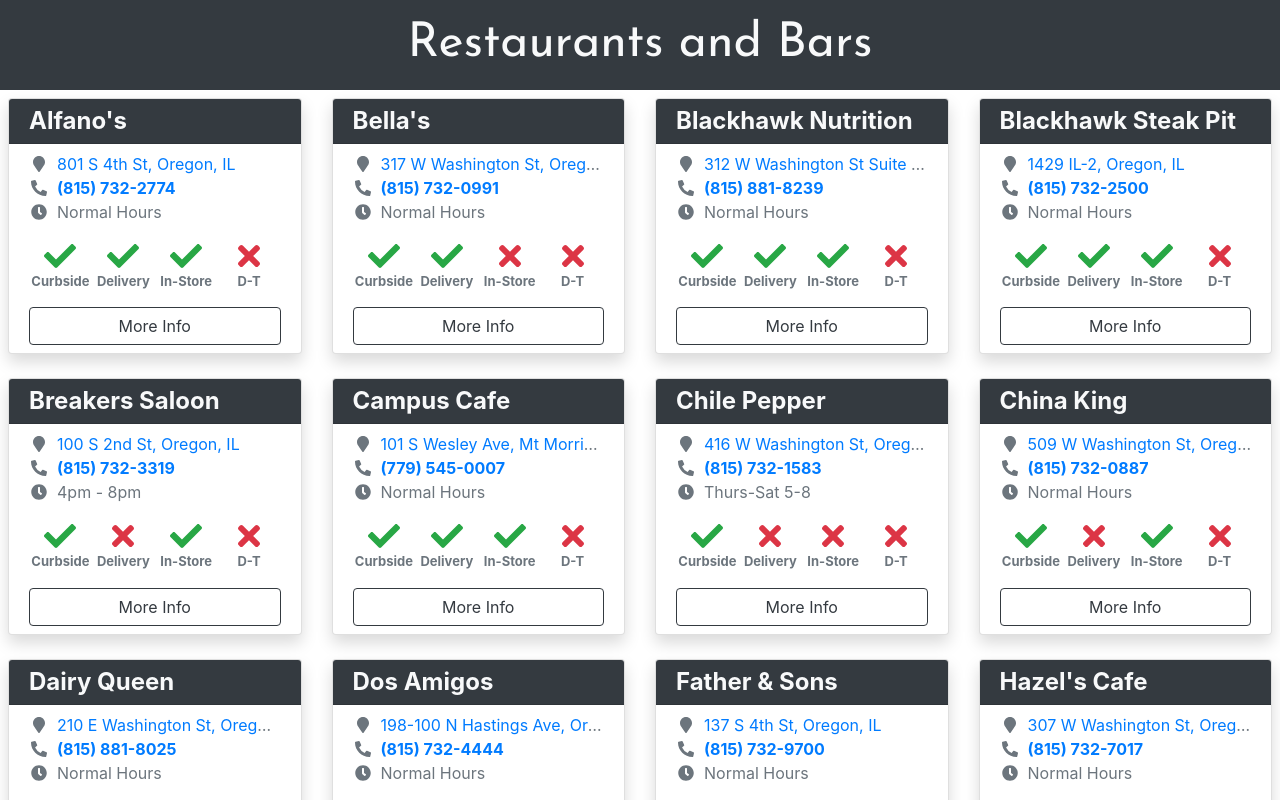
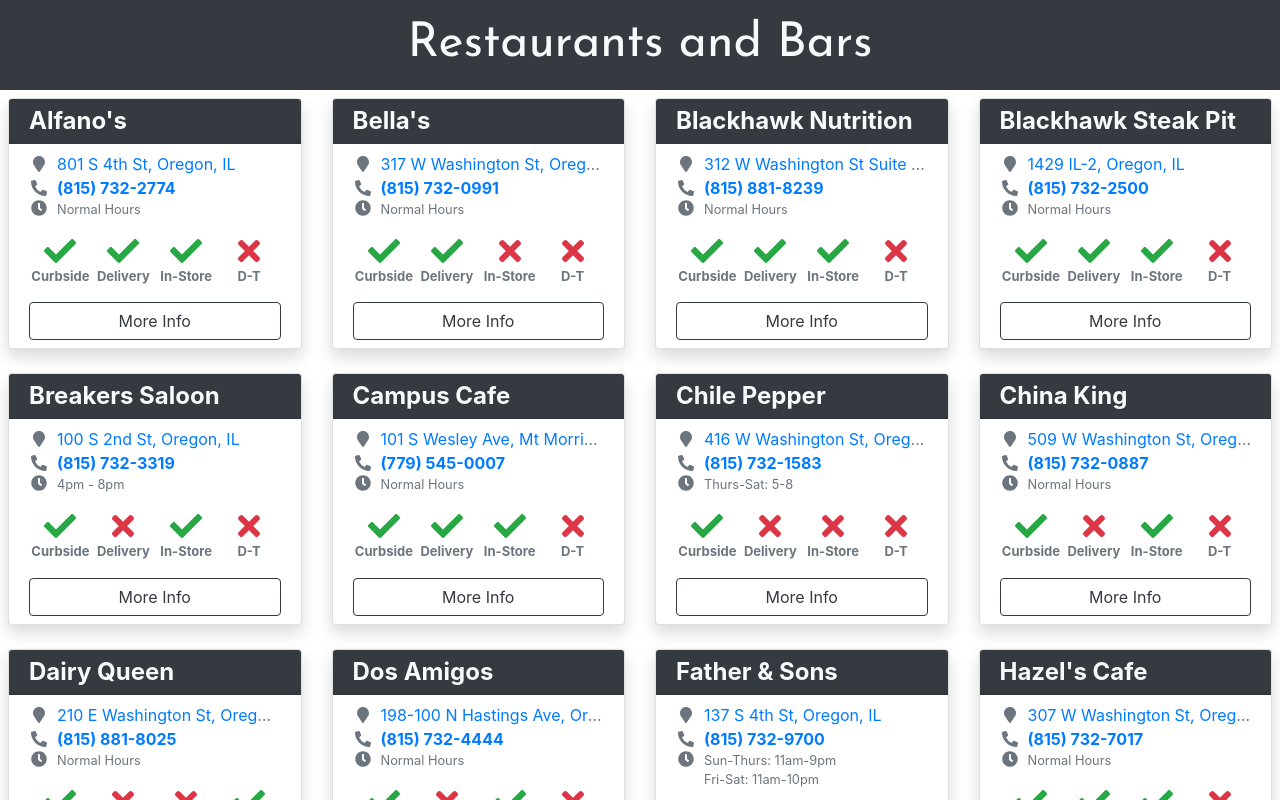
Before and after one commit to Obsessive-Coder/retail-info, a React (Create React App) app: page / in a window 1280 px wide. Shown: the top 800 px of the page. Built offline with nearby package versions, Linux system fonts and the light colour scheme; what google-maps-react would draw is missing.

Commit message:
updated business hours
Signed-off-by: Jared Huffstutler <jaredhuff85@gmail.com>

```diff
--- a/src/components/BusinessDetails.js
+++ b/src/components/BusinessDetails.js
@@ -70,9 +70,6 @@
         }
 
         this.setState(() => ({ business, menuItems }));
-
-
-        console.log(request.query)
       }
     });
   }
--- a/src/components/BusinessGrid.js
+++ b/src/components/BusinessGrid.js
@@ -68,14 +68,19 @@
                   {business.phone}
                 </a>
               </div>
-              <div>
+              <div className="d-flex">
                 <FontAwesomeIcon
                   fixedWidth
                   icon={faClock}
                 />
-                <span className="mx-2 text-capitalize">
-                  {business.hours}
-                </span>
+
+                <div className="flex-fill">
+                  {business.hours.split('\n').map((line, index) => (
+                    <small className="d-block mx-2 text-capitalize">
+                      {line}
+                    </small>
+                  ))}
+                </div>
               </div>
 
               <div className="d-flex my-3">
--- a/src/components/MenuTabs.js
+++ b/src/components/MenuTabs.js
@@ -35,7 +35,7 @@
     <div>
       <Nav tabs>
         {categories.map((category, index) => (
-          <NavItem className="flex-fill">
+          <NavItem key={`${category}-nav`} className="flex-fill">
             <NavLink
               onClick={() => setActiveTabIndex(index)}
               className={`text-capitalize cursor-pointer ${activeTabIndex === index ? 'bg-dark text-light' : ''}`}
@@ -47,7 +47,7 @@
       </Nav>
       <TabContent activeTab={activeTabIndex}>
         {categories.map((category, index) => (
-          <TabPane tabId={index}>
+          <TabPane key={`${category}-pane`} tabId={index}>
             <div>
               {separatedMenu[category].map(({ name, price, subText }) => (
                 <Card
@@ -59,7 +59,9 @@
                     <span>{name}</span>
                     {subText && (
                       subText.split('\n').map(line => (
-                        <small className="font-italic">{line}</small>
+                        <small key={line} className="font-italic">
+                          {line}
+                        </small>
                       ))
                     )}
                   </CardTitle>
--- a/src/data/businesses.json
+++ b/src/data/businesses.json
@@ -73,7 +73,7 @@
       "isDelivery": false,
       "isDrivethrough": false,
       "isInStore": false,
-      "hours": "Thurs-Sat 5-8",
+      "hours": "Thurs-Sat: 5-8",
       "address": "416 W Washington St, Oregon, IL",
       "menuId": "chile-pepper"
     },
@@ -117,7 +117,7 @@
       "isDelivery": true,
       "isDrivethrough": false,
       "isInStore": true,
-      "hours": "normal hours",
+      "hours": "Sun-Thurs: 11am-9pm\nFri-Sat: 11am-10pm",
       "address": "137 S 4th St, Oregon, IL",
       "menuId": "father-and-sons"
     },
```
